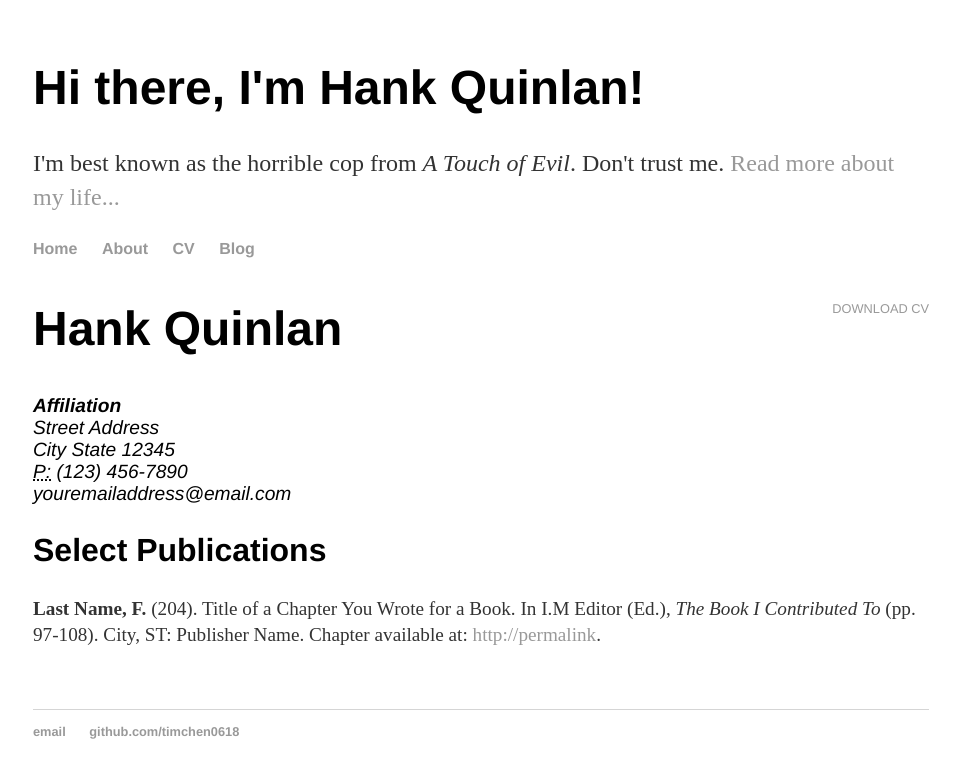
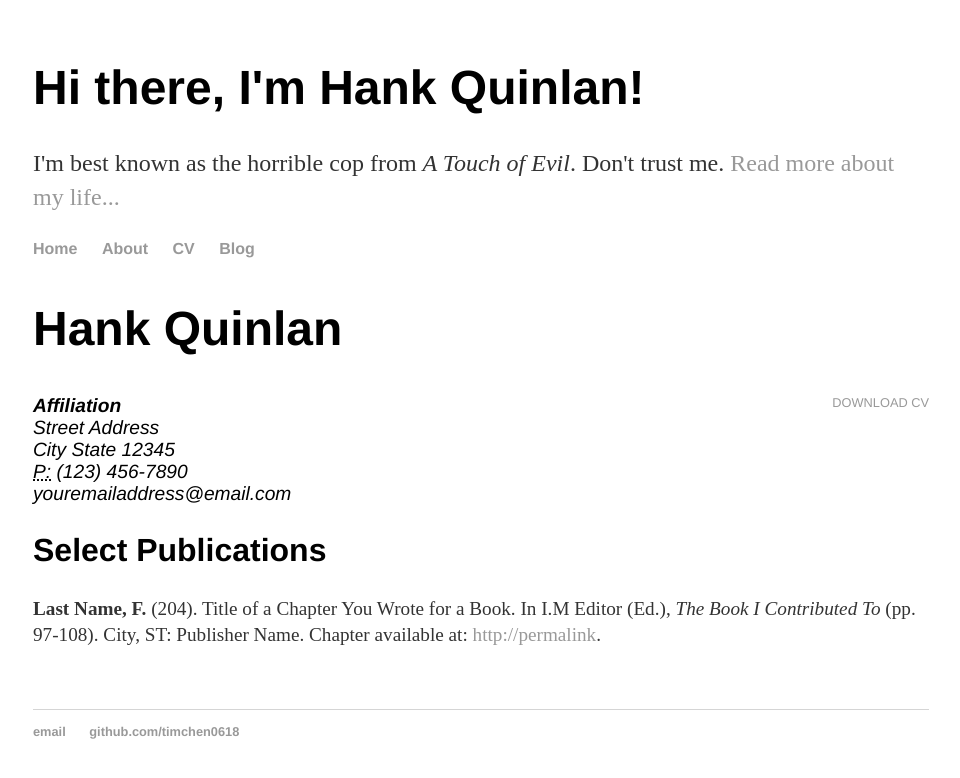
Before and after one commit to timchen0618/timchen0618.github.io, a Jekyll site: the page index.html, which Jekyll copies as it is, in a window 1280 px wide. Shown: the top 778 px of the page, without its empty margins (159-1119 px from the left). Built offline with Jekyll 4.4.1, drawn with Linux system fonts in a browser that asks for light colours.

```diff
--- a/index.html
+++ b/index.html
@@ -23,8 +23,8 @@
             </ul>
 
             <div class="cv">
-                <a href="#" class="download" title="Download CV as PDF">Download CV</a>
                 <h1>Hank Quinlan</h1>
+                <a href="/cv/cv_20201019.pdf" class="download" title="Download CV as PDF">Download CV</a>
                 <address>
                 <strong>Affiliation</strong><br>
                 Street Address<br>
```
Lines whose indentation alone changed are shown as unchanged.
